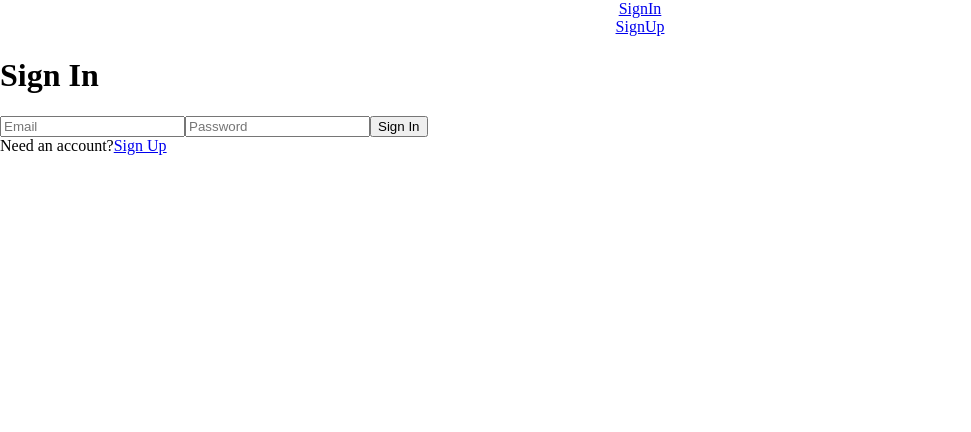
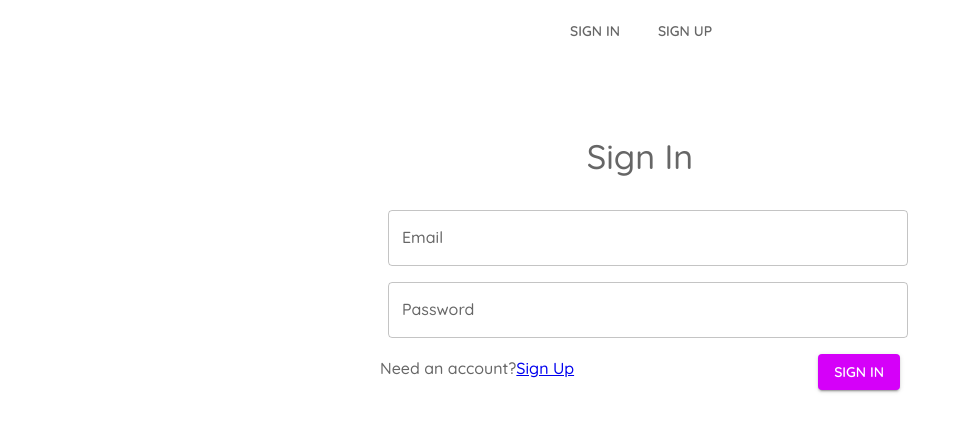
Before and after one commit to Ramil3107/my-pet-project, a React (Create React App) app: page /auth/signin in a window 1280 px wide. Shown: the top 432 px of the page, without its empty margins (0-971 px from the left). Built offline with nearby package versions, Linux system fonts and the light colour scheme; no server answers.

Commit message:
styled auth with material ui

```diff
--- a/package.json
+++ b/package.json
@@ -3,6 +3,8 @@
   "version": "0.1.0",
   "private": true,
   "dependencies": {
+    "@emotion/react": "^11.10.0",
+    "@emotion/styled": "^11.10.0",
     "@mui/icons-material": "^5.8.4",
     "@mui/material": "^5.10.0",
     "@mui/styles": "^5.9.3",
@@ -11,6 +13,7 @@
     "date-fns": "^2.29.1",
     "firebase": "^9.9.3",
     "json-server": "^0.17.0",
+    "npm": "^8.18.0",
     "react": "^17.0.2",
     "react-dom": "^17.0.2",
     "react-masonry-css": "^1.0.16",
--- a/src/pages/auth/Auth.js
+++ b/src/pages/auth/Auth.js
@@ -1,3 +1,5 @@
+import { Box, Tab, Tabs } from "@mui/material"
+import React, { useState } from "react"
 import { useDispatch } from "react-redux"
 import { NavLink, Outlet } from "react-router-dom"
 import { useAuth } from "../../hooks/useAuth"
@@ -6,27 +8,49 @@ import { removeUser } from "./redux/userSlice"
 
 const Auth = () => {
 
-
     const dispatch = useDispatch()
     const { isAuth, email } = useAuth()
+    const [value, setValue] = useState('one');
 
     const logoutHandler = () => {
         dispatch(removeUser())
 
     }
 
+    const handleChange = (event, newValue) => {
+        setValue(newValue);
+    }
+
     return (
-        <>
-            <div style={{ textAlign: "center" }}>
-                <div>
-                    <NavLink to="signin">SignIn</NavLink>
-                </div>
-
-                <div>
-                    <NavLink to="signup">SignUp</NavLink>
-                </div>
-            </div>
-
+        <Box
+            component="div"
+        >
+            <Box
+                component="div"
+                mt={1}
+            >
+                <Tabs
+                    centered
+                    value={value}
+                    onChange={handleChange}
+                    aria-label="wrapped label tabs example"
+                    indicatorColor="secondary"
+                    textColor="secondary"
+                >
+                    <Tab
+                        value="1"
+                        label="Sign In"
+                        component={NavLink}
+                        to="signin"
+                    />
+                    <Tab
+                        value="2"
+                        label="Sign Up"
+                        component={NavLink}
+                        to="signup"
+                    />
+                </Tabs>
+            </Box>
             {
                 isAuth ?
                     <div>
@@ -34,11 +58,14 @@ const Auth = () => {
                         <button onClick={logoutHandler}>Log Out</button>
                     </div>
                     :
-                    <div>
+                    <Box
+                        component="div"
+                        align="center"
+                    >
                         <Outlet />
-                    </div>
+                    </Box>
             }
-        </>
+        </Box>
 
     )
 }
--- a/src/pages/auth/components/Form.js
+++ b/src/pages/auth/components/Form.js
@@ -1,3 +1,4 @@
+import { Box, Button, TextField } from "@mui/material"
 import { useState } from "react"
 
 
@@ -9,30 +10,51 @@ const Form = ({ title, submitHandler }) => {
 
     return (
         <>
-            <form onSubmit={(e) => {
+            <Box
+                component="form"
+                sx={{
+                    '& .MuiTextField-root': { m: 1, width: '65ch' },
+                    width:"65ch",
+                    mt:3,
+                    mb:1
+                }}
+                onSubmit={(e) => {
                     e.preventDefault()
                     submitHandler(email, password)
                 }
                 }>
-                <input
+                <div>
+                    <TextField
+                        label="Email"
+                        variant="outlined"
+                        color="secondary"
                         type="email"
-                    placeholder="Email"
                         value={email}
                         onChange={(e) => setEmail(e.target.value)}
                     />
-                <input
+                </div>
+                <div>
+                    <TextField
                         type="password"
-                    placeholder="Password"
+                        label="Password"
+                        variant="outlined"
+                        color="secondary"
                         value={password}
                         onChange={(e) => setPassword(e.target.value)}
                     />
-
-                <input
+                </div>
+                <div>
+                    <Button
+                        sx={{float:"right",mt:1}}
+                        color="secondary"
+                        variant="contained"
                         type="submit"
                         placeholder="submit"
-                    value={title}
-                />
-            </form>
+                    >
+                        {title}
+                    </Button>
+                </div>
+            </Box>
         </>
     )
 }
--- a/src/pages/auth/components/SignIn.js
+++ b/src/pages/auth/components/SignIn.js
@@ -2,6 +2,7 @@ import { NavLink } from "react-router-dom"
 import Form from "./Form"
 import { useDispatch } from "react-redux";
 import { signInThunk } from "../redux/thunks";
+import { Box, Typography } from "@mui/material";
 
 
 
@@ -10,24 +11,38 @@ const SignIn = () => {
     const dispatch = useDispatch()
 
     const signInHandler = (email, password) => {
-        const data = {email,password}
+        const data = { email, password }
         dispatch(signInThunk(data))
     }
 
     return (
-        <>
-            <h1>Sign In</h1>
-            <div>
+        <Box
+            component="div"
+            sx={{ width: "65ch" }}
+            pt={10}
+        >
+            <Typography
+            variant="h4"
+            color="textSecondary"
+            component="h2"
+            >
+                Sign In
+            </Typography>
+            <div >
                 <Form
                     title={"Sign In"}
                     submitHandler={signInHandler}
                 />
             </div>
-            <div>
+            <Typography
+                variant="subtitle1"
+                color="textSecondary"
+                component="p"
+                align="left">
                 Need an account?
                 <NavLink to="/auth/signup">Sign Up</NavLink>
-            </div>
-        </>
+            </Typography>
+        </Box>
     )
 }
 
--- a/src/pages/auth/components/SignUp.js
+++ b/src/pages/auth/components/SignUp.js
@@ -4,6 +4,7 @@ import Form from "./Form";
 import { useDispatch } from "react-redux";
 import { setUser } from "../redux/userSlice";
 import { signUpThunk } from "../redux/thunks";
+import { Box, Typography } from "@mui/material";
 
 
 const SignUp = () => {
@@ -16,11 +17,33 @@ const SignUp = () => {
     }
 
     return (
-        <>
-            <h1>Sign Up</h1>
-            <div><Form title={"Sign Up"} submitHandler={SignUpHandler} /></div>
-            <div>Already a user?<NavLink to="/auth/signin">Sign In</NavLink></div>
-        </>
+        <Box
+            component="div"
+            sx={{ width: "65ch" }}
+            pt={10}
+        >
+            <Typography
+                variant="h4"
+                color="textSecondary"
+                component="h2"
+            >
+                Sign Up
+            </Typography>
+            <div>
+                <Form title={"Sign Up"}
+                    submitHandler={SignUpHandler}
+                />
+            </div>
+            <Typography
+                variant="subtitle1"
+                color="textSecondary"
+                component="p"
+                align="left"
+            >
+                Already a user?
+                <NavLink to="/auth/signin">Sign In</NavLink>
+            </Typography>
+        </Box>
     )
 }
 
```
Also changed, not shown: 1 other file (tests, documents, lock files or other folders). Lines whose indentation alone changed are shown as unchanged.
